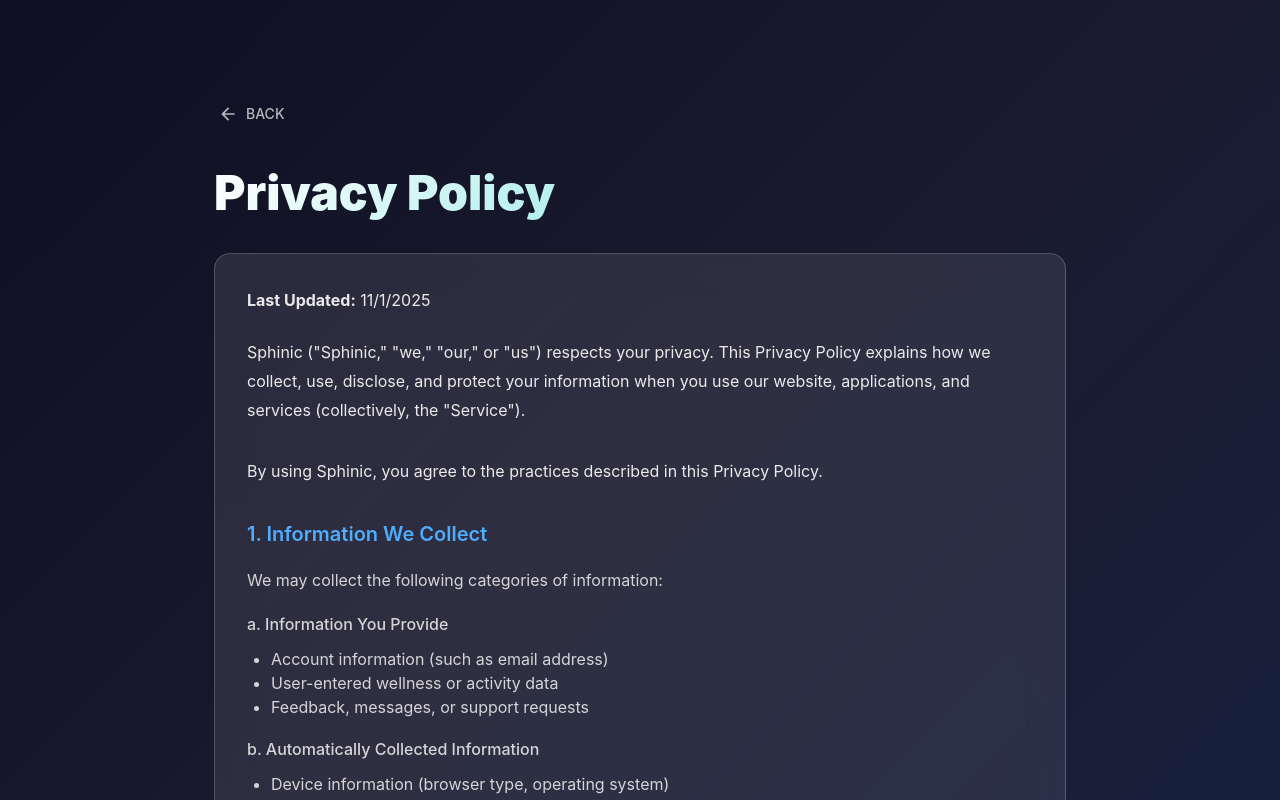
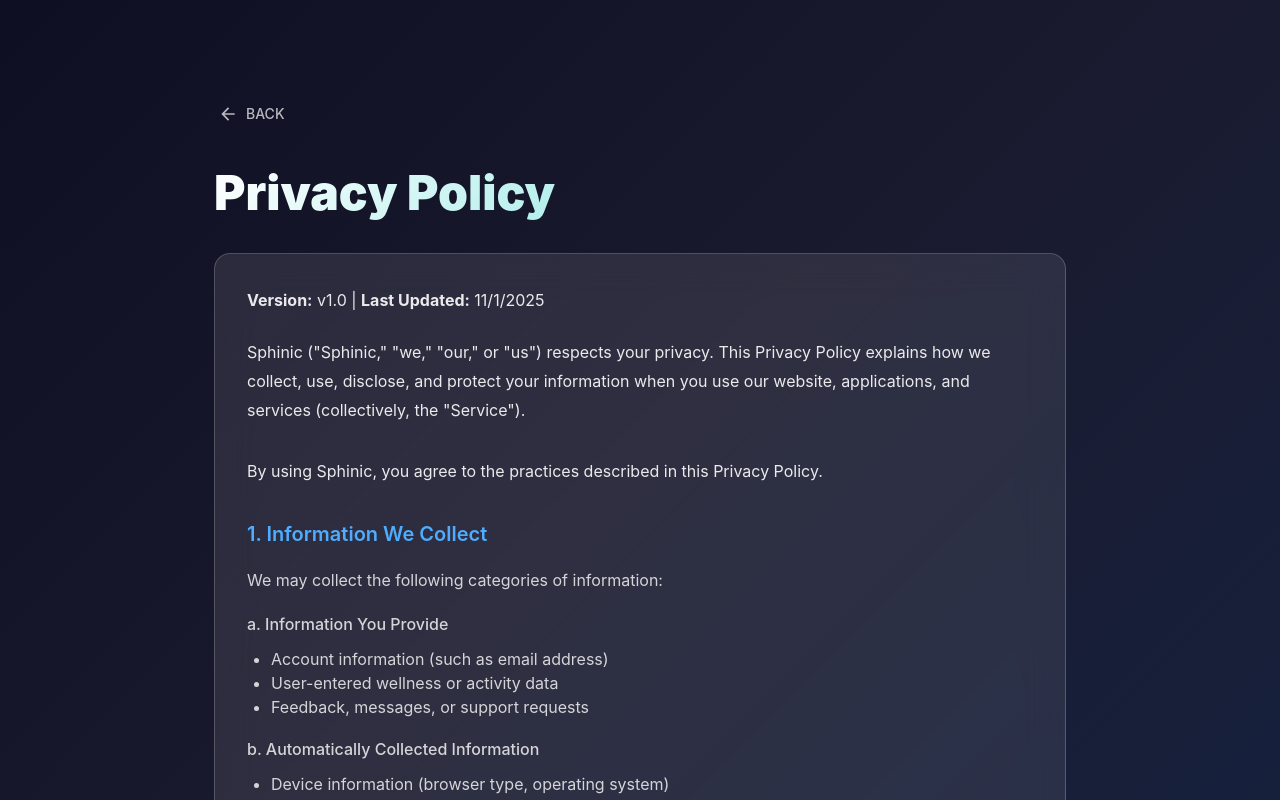
Before and after one commit to kabirshhaikh/fitspine-frontend, a React (Vite) app: page /privacy in a window 1280 px wide. Shown: the top 800 px of the page. Built offline with nearby package versions, Linux system fonts and the light colour scheme; no server answers.

Commit message:
Added version number

```diff
--- a/src/pages/Privacy.jsx
+++ b/src/pages/Privacy.jsx
@@ -57,7 +57,7 @@ const Privacy = () => {
           }}
         >
           <Typography variant="body1" sx={{ mb: 3, lineHeight: 1.8, color: "rgba(255, 255, 255, 0.9)" }}>
-            <strong>Last Updated:</strong> {new Date().toLocaleDateString()}
+            <strong>Version:</strong> v1.0 | <strong>Last Updated:</strong> {new Date().toLocaleDateString()}
           </Typography>
 
           <Typography variant="body1" sx={{ mb: 4, lineHeight: 1.8, color: "rgba(255, 255, 255, 0.9)" }}>
--- a/src/pages/Terms.jsx
+++ b/src/pages/Terms.jsx
@@ -57,7 +57,7 @@ const Terms = () => {
           }}
         >
           <Typography variant="body1" sx={{ mb: 3, lineHeight: 1.8, color: "rgba(255, 255, 255, 0.9)" }}>
-            <strong>Last Updated:</strong> {new Date().toLocaleDateString()}
+            <strong>Version:</strong> v1.0 | <strong>Last Updated:</strong> {new Date().toLocaleDateString()}
           </Typography>
 
           <Typography variant="body1" sx={{ mb: 4, lineHeight: 1.8, color: "rgba(255, 255, 255, 0.9)" }}>
```
